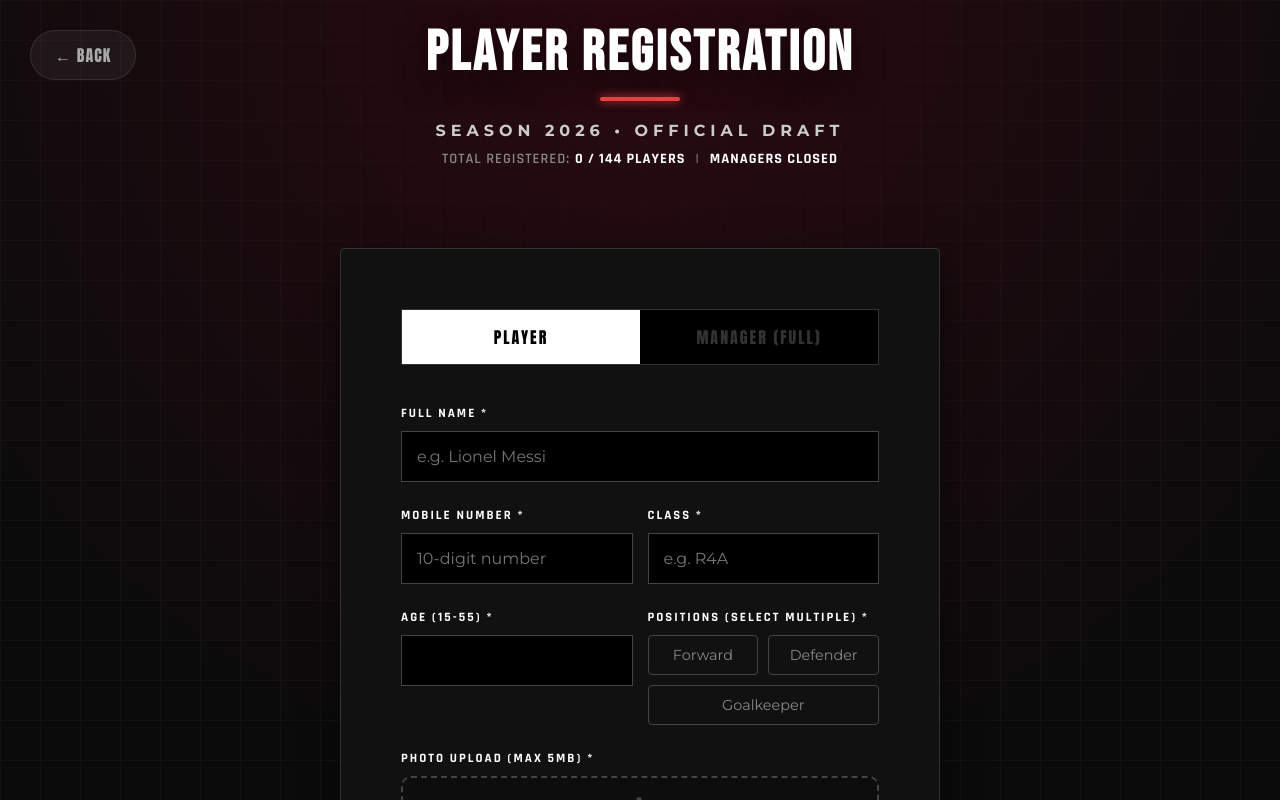
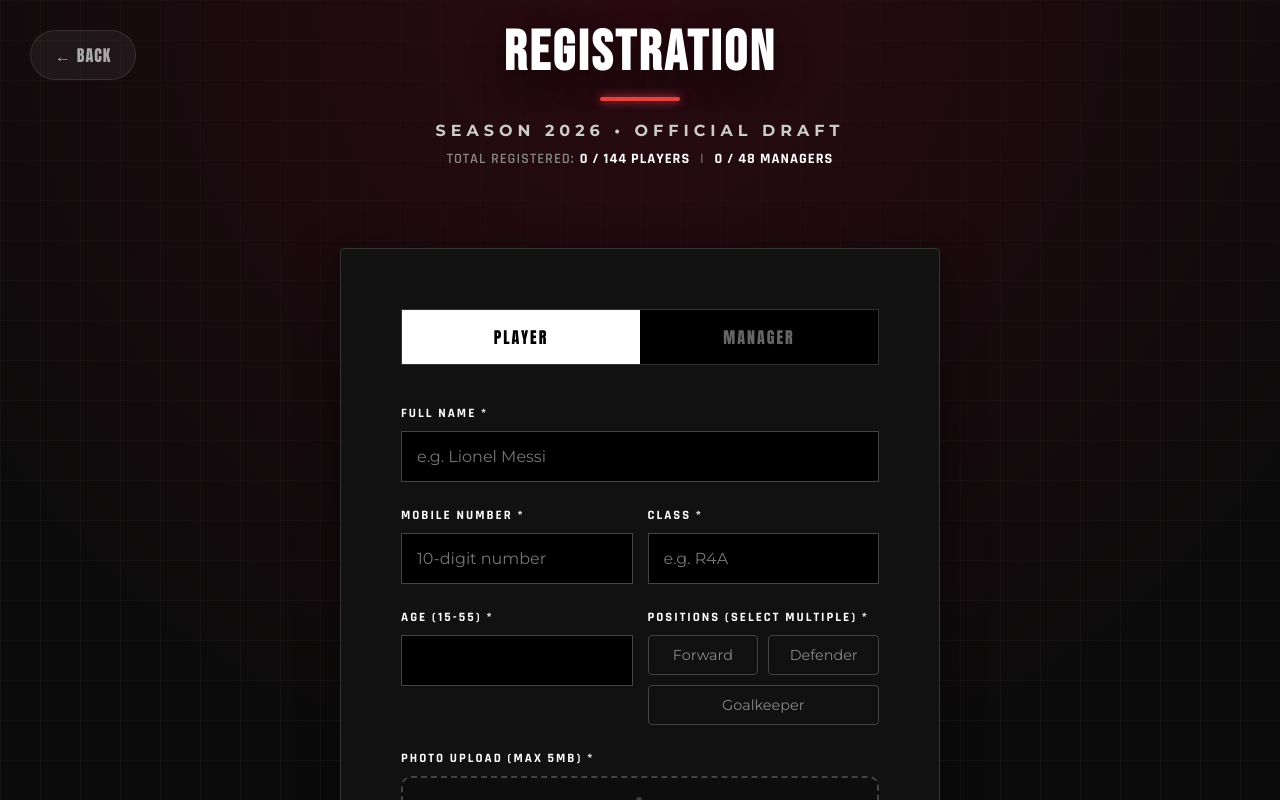
Before and after one commit to ras-al/liga-zurrah, a React (Vite) app: page /register in a window 1280 px wide. Shown: the top 800 px of the page. Built offline with nearby package versions, Linux system fonts and the light colour scheme; no server answers; the database is empty.

Commit message:
manager registarion open for 48 limit

```diff
--- a/src/pages/Register.jsx
+++ b/src/pages/Register.jsx
@@ -100,8 +100,8 @@ export default function Register() {
             return toast.error("Player Registration is Full (Max 144)!");
         }
 
-        if (role === 'Manager') {
-            return toast.error("Manager Registration is Closed!");
+        if (role === 'Manager' && stats.managers >= 48) {
+            return toast.error("Manager Registration is Full (Max 48)!");
         }
 
         // 1. Strict Validation
@@ -177,21 +177,21 @@ export default function Register() {
 
             {/* Organized & Wonderful Header */}
             <div className="reg-header">
-                <h2 className="reg-title">PLAYER REGISTRATION</h2>
+                <h2 className="reg-title">REGISTRATION</h2>
                 <div className="reg-divider"></div>
                 <p className="reg-subtitle">SEASON 2026 • OFFICIAL DRAFT</p>
                 <div className="reg-stats">
                     <span>TOTAL REGISTERED:</span>
                     <strong style={{ color: '#fff', marginLeft: '5px' }}>{stats.players} / 144 PLAYERS</strong>
                     <span style={{ margin: '0 10px' }}>|</span>
-                    <strong style={{ color: '#fff' }}>MANAGERS CLOSED</strong>
+                    <strong style={{ color: '#fff' }}>{stats.managers} / 48 MANAGERS</strong>
                 </div>
             </div>
 
             <div className="glass-panel">
                 <div className="role-toggle">
                     <div className={`role-btn ${role === 'Player' ? 'active' : ''}`} onClick={() => setRole('Player')}>PLAYER</div>
-                    <div className={`role-btn disabled`} style={{ opacity: 0.5, cursor: 'not-allowed' }}>MANAGER (FULL)</div>
+                    <div className={`role-btn ${role === 'Manager' ? 'active' : ''}`} onClick={() => setRole('Manager')}>MANAGER</div>
                 </div>
 
                 <form onSubmit={handleSubmit}>
```
